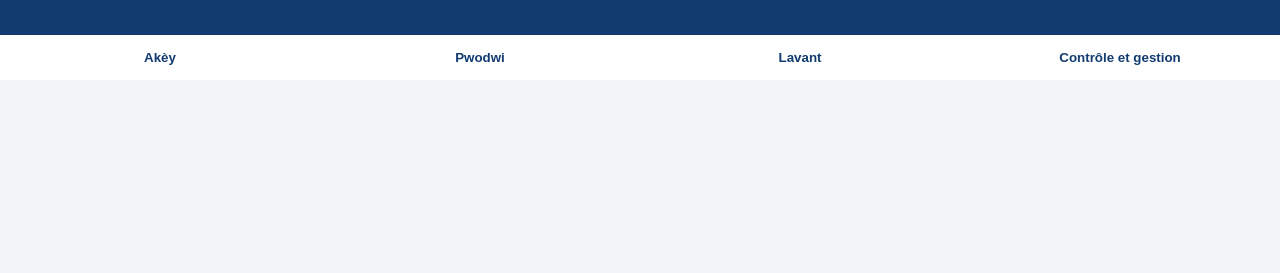
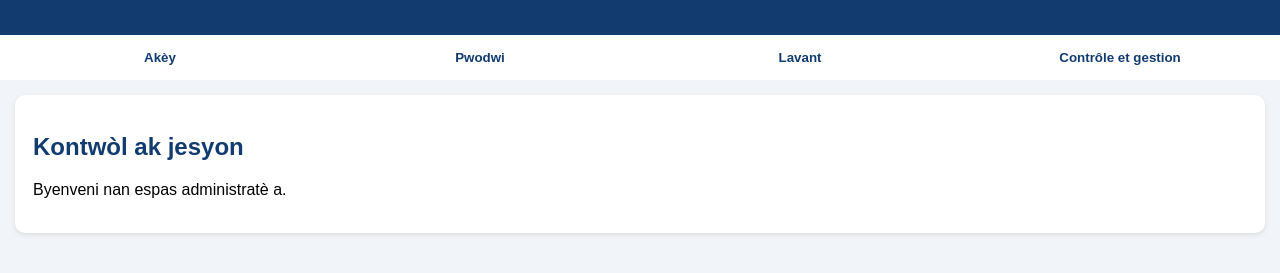
Before and after one commit to camille181992/nexabiz-android-, a plain HTML site: page index.html in a window 1280 px wide. Both pictures are taken after a click on the button "Contrôle et gestion". Shown: the part 123-396 px from the top of the page. Drawn offline with Linux system fonts and the light colour scheme.

Commit message:
Update index.html

```diff
--- a/index.html
+++ b/index.html
@@ -122,7 +122,12 @@ h2 {
 <div id="saleList"></div>
 </div>
 </section>
-
+<section id="admin" hidden>
+  <div class="card">
+    <h2>Kontwòl ak jesyon</h2>
+    <p>Byenveni nan espas administratè a.</p>
+  </div>
+</section>
 </main>
 
 <script>
```
